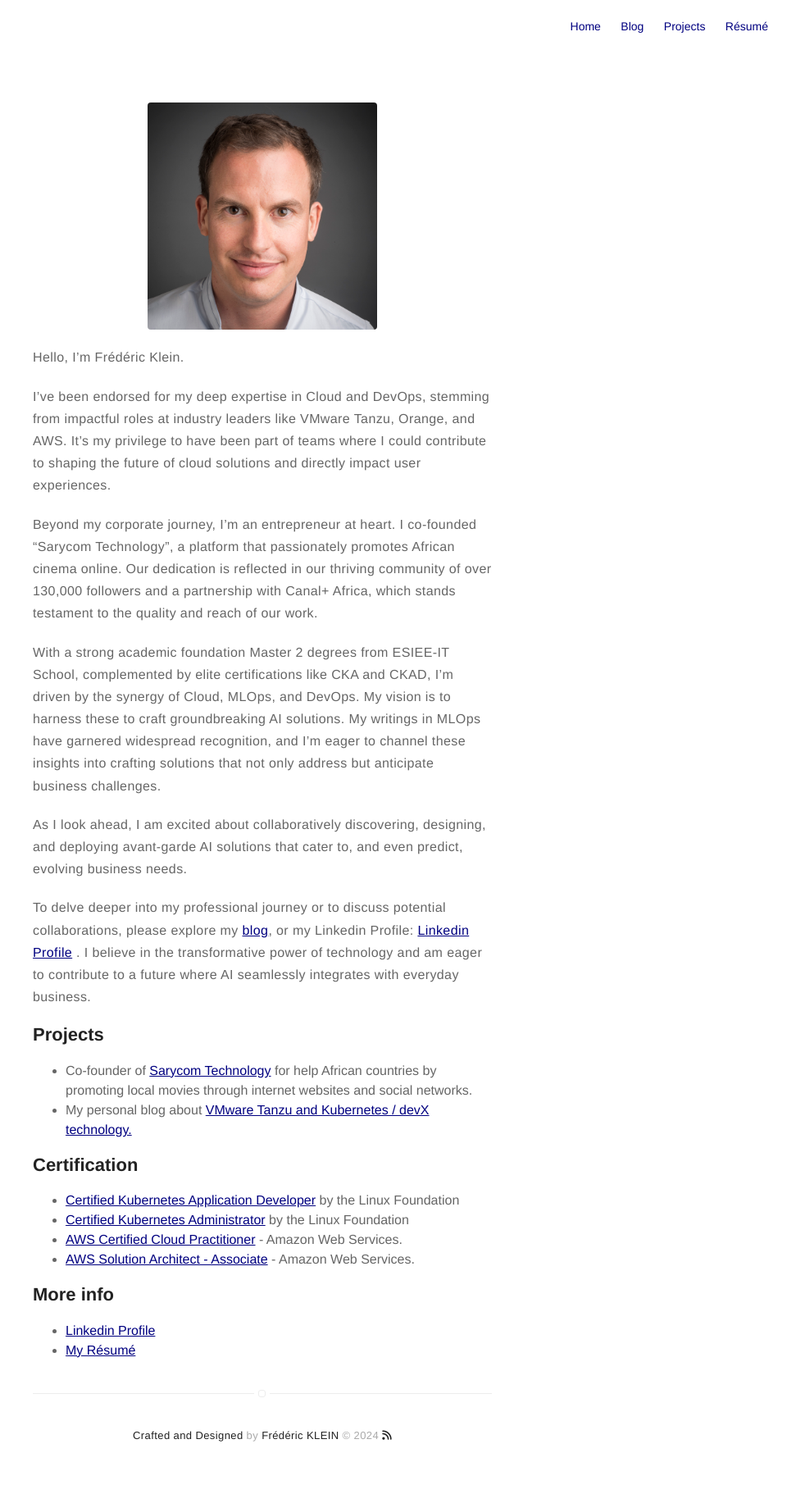
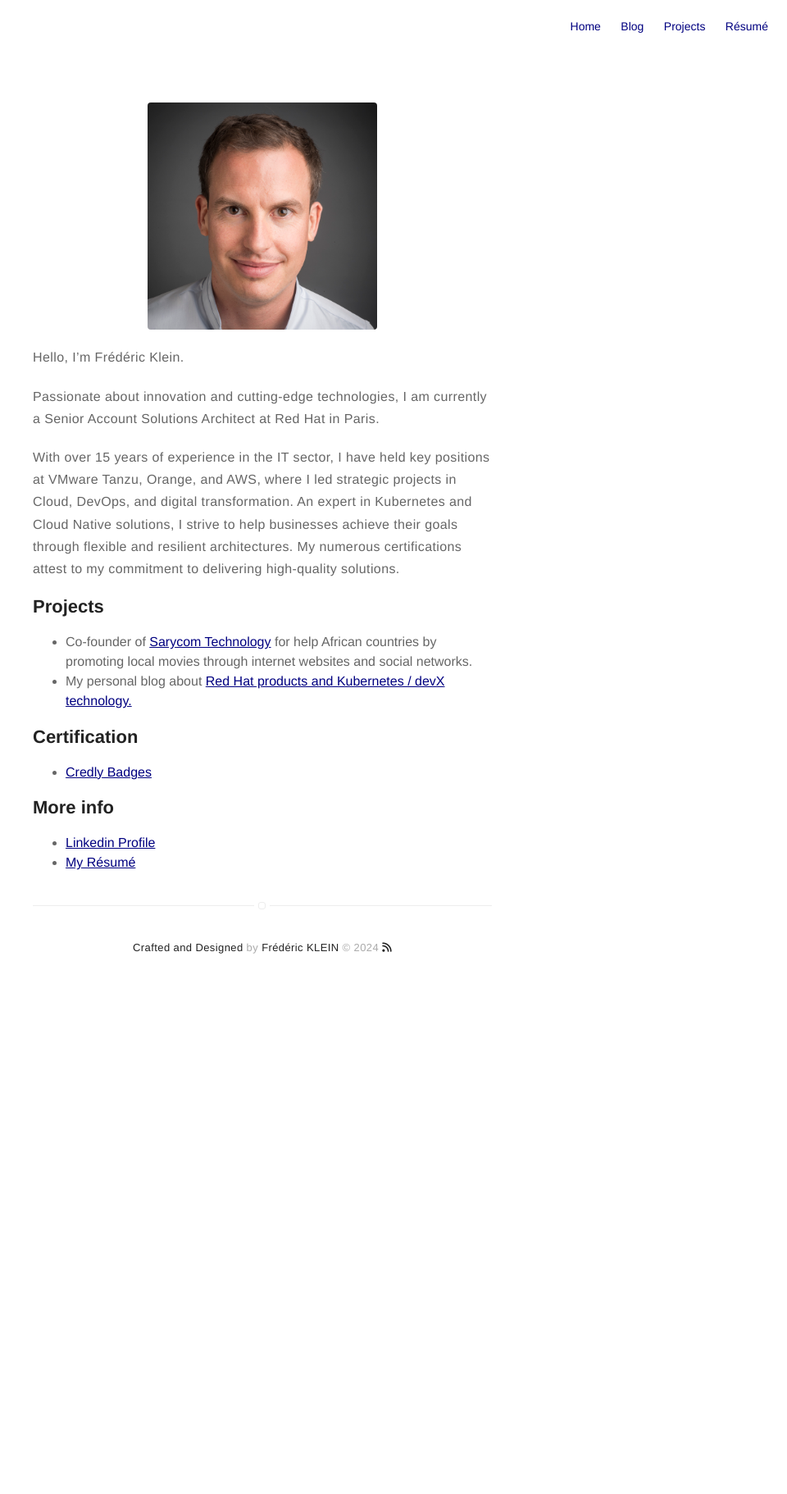
Before and after one commit to fklein82/resumev2, a Jekyll site: the page built from about.md, in a window 1280 px wide. Shown: the whole page at 82% size, without its empty margins (320-1280 px from the left). Built offline with Jekyll 4.4.1, drawn with Linux system fonts in a browser that asks for light colours; nearby versions of some CDN libraries; after the commit the page ends 1227 px from its top, so only the background shows below that.

Commit message:
update personal website

```diff
--- a/_config.yml
+++ b/_config.yml
@@ -1,6 +1,6 @@
 # main text of home
 title: Frédéric KLEIN
-bio: Lead Solution Engineer
+bio: Senior Solution Architect
 
 # twitter summary info
 description: A blog about technology and stuff related
--- a/about.md
+++ b/about.md
@@ -6,30 +6,22 @@ layout: page
 
 Hello, I'm Frédéric Klein.
 
-I've been endorsed for my deep expertise in Cloud and DevOps, stemming from impactful roles at industry leaders like VMware Tanzu, Orange, and AWS. It's my privilege to have been part of teams where I could contribute to shaping the future of cloud solutions and directly impact user experiences.
+Passionate about innovation and cutting-edge technologies, I am currently a Senior Account Solutions Architect at Red Hat in Paris.
 
-Beyond my corporate journey, I'm an entrepreneur at heart. I co-founded "Sarycom Technology", a platform that passionately promotes African cinema online. Our dedication is reflected in our thriving community of over 130,000 followers and a partnership with Canal+ Africa, which stands testament to the quality and reach of our work.
-
-With a strong academic foundation Master 2 degrees from ESIEE-IT School, complemented by elite certifications like CKA and CKAD, I'm driven by the synergy of Cloud, MLOps, and DevOps. My vision is to harness these to craft groundbreaking AI solutions. My writings in MLOps have garnered widespread recognition, and I'm eager to channel these insights into crafting solutions that not only address but anticipate business challenges.
-
-As I look ahead, I am excited about collaboratively discovering, designing, and deploying avant-garde AI solutions that cater to, and even predict, evolving business needs.
-
-To delve deeper into my professional journey or to discuss potential collaborations, please explore my <a href="https://blog.fklein.me">blog</a>, or my Linkedin Profile: <a href="https://www.linkedin.com/in/fklein82/"> Linkedin Profile</a> . I believe in the transformative power of technology and am eager to contribute to a future where AI seamlessly integrates with everyday business.
+With over 15 years of experience in the IT sector, I have held key positions at VMware Tanzu, Orange, and AWS, where I led strategic projects in Cloud, DevOps, and digital transformation. An expert in Kubernetes and Cloud Native solutions, I strive to help businesses achieve their goals through flexible and resilient architectures.
+My numerous certifications attest to my commitment to delivering high-quality solutions.
 
 <h2>Projects</h2>
 
 <ul>
 	<li>Co-founder of <a href="https://www.sarycom.fr">Sarycom Technology</a> for help African countries by promoting local movies through internet websites and social networks.</li>
-	<li>My personal blog about <a href="https://blog.fklein.me">VMware Tanzu and Kubernetes / devX technology.</a></li>
+	<li>My personal blog about <a href="https://blog.fklein.me">Red Hat products and Kubernetes / devX technology.</a></li>
 </ul>
 
 <h2>Certification</h2>
 
 <ul>
-	<li><a href="https://www.credly.com/badges/09ee2942-7cd0-4b85-b62d-e3f78b4f7db0/linked_in_profile">Certified Kubernetes Application Developer</a> by the Linux Foundation</li>
-	<li><a href="https://www.credly.com/badges/a508f03d-bb9f-4280-b3b4-b16d20882a29/linked_in_profile">Certified Kubernetes Administrator</a> by the Linux Foundation</li>
-	<li><a href="https://www.credly.com/badges/998bf7fa-fa27-4631-b4d9-9002a9703447">AWS Certified Cloud Practitioner</a> - Amazon Web Services.</li>
-	<li><a href="https://www.credly.com/badges/4f00ffcb-1d2f-44ff-8b15-38c5fab454ed?source=linked_in_profile">AWS Solution Architect - Associate</a> - Amazon Web Services.</li>
+	<li><a href="https://www.credly.com/users/frederic-klein/badges">Credly Badges</a></li>
 </ul>
 
 <h2>More info</h2>
--- a/projects.html
+++ b/projects.html
@@ -6,7 +6,7 @@ title: Projects
 
             <div class="item">
                 <ul>
-                    <li><a href="https://blog.fklein.me">VMware Tanzu and Kubernetes / devX technology</a> personal blog.</li>
+                    <li><a href="https://blog.fklein.me">Red Hat products and Kubernetes / devX technology</a> personal blog.</li>
                     <br>
                     <li>Co-founder of <a href="https://www.sarycom.fr">Sarycom Technology</a> for help African countries by promoting local movies through digital platforms and social networks. (130k followers)</li>
                 </ul>
```
Also changed, not shown: 8 other files.
